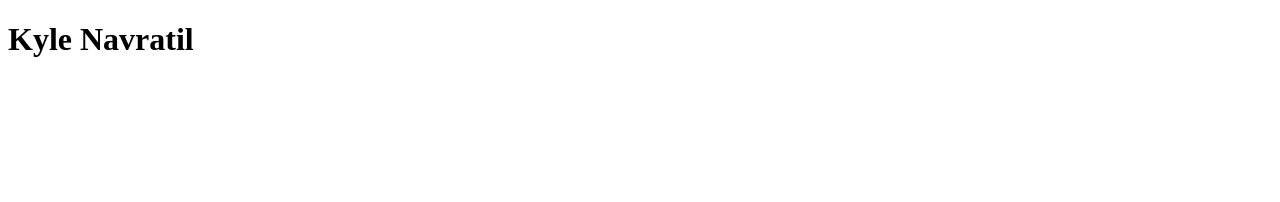
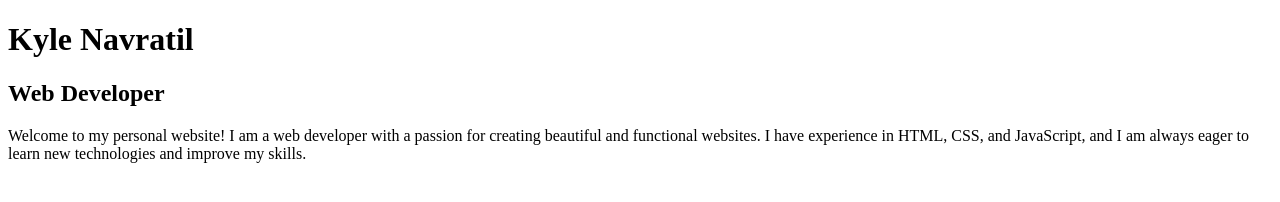
Before and after one commit to kylenavratil/kylenavratil.github.io, a plain HTML site: page index.html in a window 1280 px wide. Drawn offline with Linux system fonts and the light colour scheme.

Commit message:
updated my personal HTML file

```diff
--- a/index.html
+++ b/index.html
@@ -7,5 +7,7 @@
 </head>
 <body>
     <h1>Kyle Navratil</h1>
+    <h2>Web Developer</h2>
+    <p>Welcome to my personal website! I am a web developer with a passion for creating beautiful and functional websites. I have experience in HTML, CSS, and JavaScript, and I am always eager to learn new technologies and improve my skills.</p>
 </body>
 </html>
```
